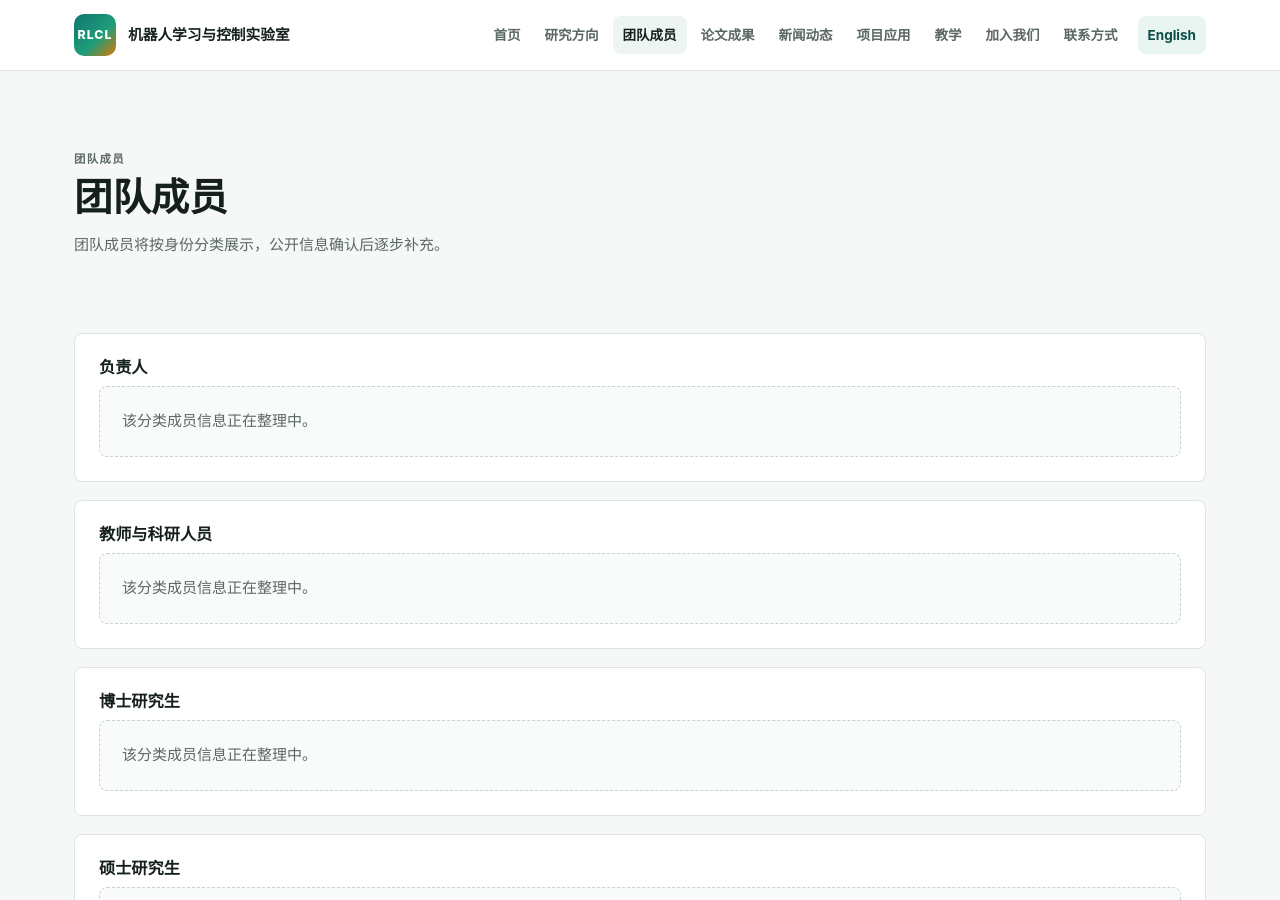
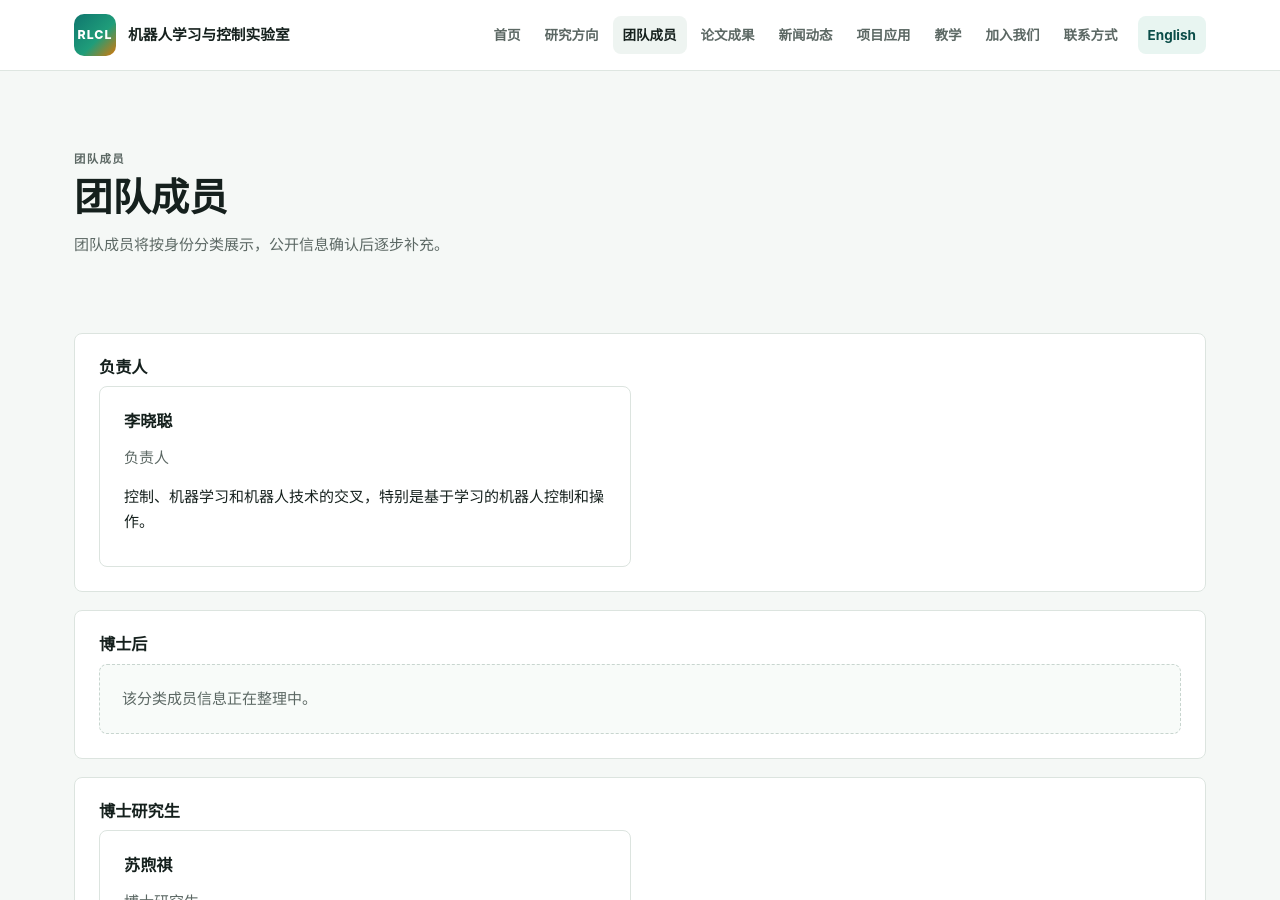
Before and after one commit to RLCL-EIT/rlcl-eit.github.io, a Jekyll site: the page built from _pages/cn/people.md, in a window 1280 px wide and 900 px high. Built offline with Jekyll 4.4.1, drawn with Linux system fonts in a browser that asks for light colours; some of the changed text lies outside the part shown.

Commit message:
Update members, bibtex & add images for people

```diff
--- a/_data/members.yml
+++ b/_data/members.yml
@@ -2,20 +2,37 @@ groups:
   - id: pi
     title_en: "Principal Investigator"
     title_zh: "负责人"
-    members: []
-  - id: faculty
-    title_en: "Faculty and Research Staff"
-    title_zh: "教师与科研人员"
-    members: []
+    members:
+      - name_en: "Xiaocong Li"
+        name_zh: "李晓聪"
+        role_en: "Principal Investigator"
+        role_zh: "负责人"
+        email: "xiaocongli@eitech.edu.cn."
+        photo: "/images/people/xiaocong-li.jpg"
+        research_en: "Intersection of control, machine learning, and robotics, particularly in learning-based robot control and manipulation"
+        research_zh: "控制、机器学习和机器人技术的交叉，特别是基于学习的机器人控制和操作。"
+        homepage: "https://sites.google.com/view/xiaocong-li"
+
+  - id: post-doctor
+    title_en: "Postdoctor"
+    title_zh: "博士后"
+    members:
+
   - id: phd
     title_en: "PhD Students"
     title_zh: "博士研究生"
-    members: []
+    members:
+      - name_en: "Xuqi Su"
+        name_zh: "苏煦祺"
+        role_en: "PhD Student"
+        role_zh: "博士研究生"
+        email: "xqsu@eitech.edu.cn"
+        photo: "/images/people/xuqi-su.png"
+        research_en: "Robot learning, manipulation, and control."
+        research_zh: "机器人学习、操作与控制。"
+        homepage: "https://codensxq.github.io/"
+
   - id: master
     title_en: "Master Students"
     title_zh: "硕士研究生"
     members: []
-  - id: alumni
-    title_en: "Alumni"
-    title_zh: "校友"
-    members: []
```
Also changed, not shown: publications.bib (+7 -16 lines), images/people/suxiq-su.png (added), images/people/xiaocong-li.jpg (added).
